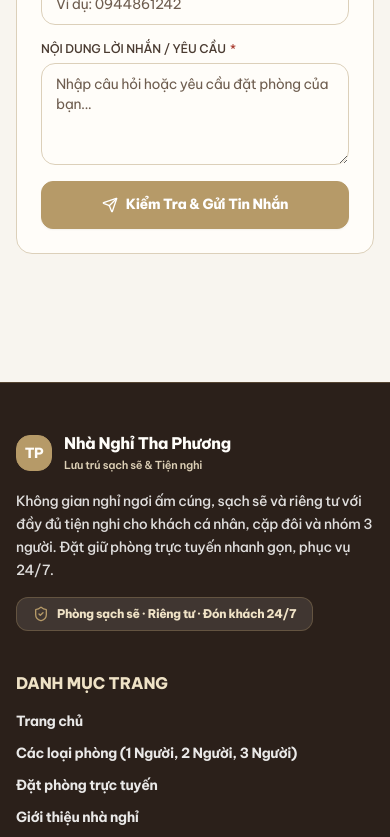
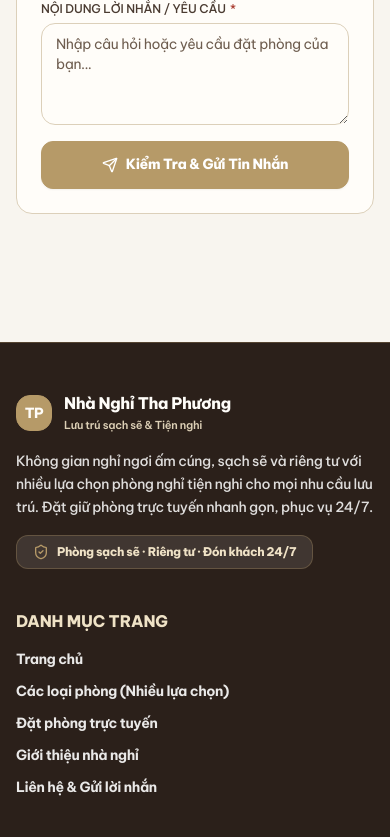
Before and after one commit to dacata1901/NhaNghiThaPhuong, a React (Vite) app: page /contact in a window 390 px wide. Shown: the part 1156-1993 px from the top of the page. Built offline with nearby package versions, Linux system fonts and the light colour scheme; no server answers; the database is empty.

Commit message:
ui: remove duplicate phone number on contact page & update footer to multiple room options

```diff
--- a/src/components/common/Footer.tsx
+++ b/src/components/common/Footer.tsx
@@ -23,7 +23,7 @@ export const Footer: React.FC = () => {
           <div className="space-y-4">
             <Logo tone="light" size="small" hotelName={settings.hotel_name} />
             <p className="text-sm font-medium text-white/85 leading-relaxed">
-              Không gian nghỉ ngơi ấm cúng, sạch sẽ và riêng tư với đầy đủ tiện nghi cho khách cá nhân, cặp đôi và nhóm 3 người. Đặt giữ phòng trực tuyến nhanh gọn, phục vụ 24/7.
+              Không gian nghỉ ngơi ấm cúng, sạch sẽ và riêng tư với nhiều lựa chọn phòng nghỉ tiện nghi cho mọi nhu cầu lưu trú. Đặt giữ phòng trực tuyến nhanh gọn, phục vụ 24/7.
             </p>
             <div className="inline-flex items-center gap-2 text-xs font-extrabold text-brand-gold-light bg-white/10 px-4 py-2 rounded-xl border border-brand-gold/30">
               <ShieldCheck className="w-4 h-4 text-brand-gold shrink-0" />
@@ -44,7 +44,7 @@ export const Footer: React.FC = () => {
               </li>
               <li>
                 <Link to="/rooms" className="hover:text-brand-gold-light transition-colors">
-                  Các loại phòng (1 Người, 2 Người, 3 Người)
+                  Các loại phòng (Nhiều lựa chọn)
                 </Link>
               </li>
               <li>
--- a/src/pages/public/ContactPage.tsx
+++ b/src/pages/public/ContactPage.tsx
@@ -142,6 +142,7 @@ export const ContactPage: React.FC = () => {
 
                   <PhoneActions
                     phone={settings.phone_primary}
+                    showNumber={false}
                     smsBody="Xin chào Nhà Nghỉ Tha Phương, tôi muốn liên hệ hỏi đặt phòng."
                   />
                 </div>
```
